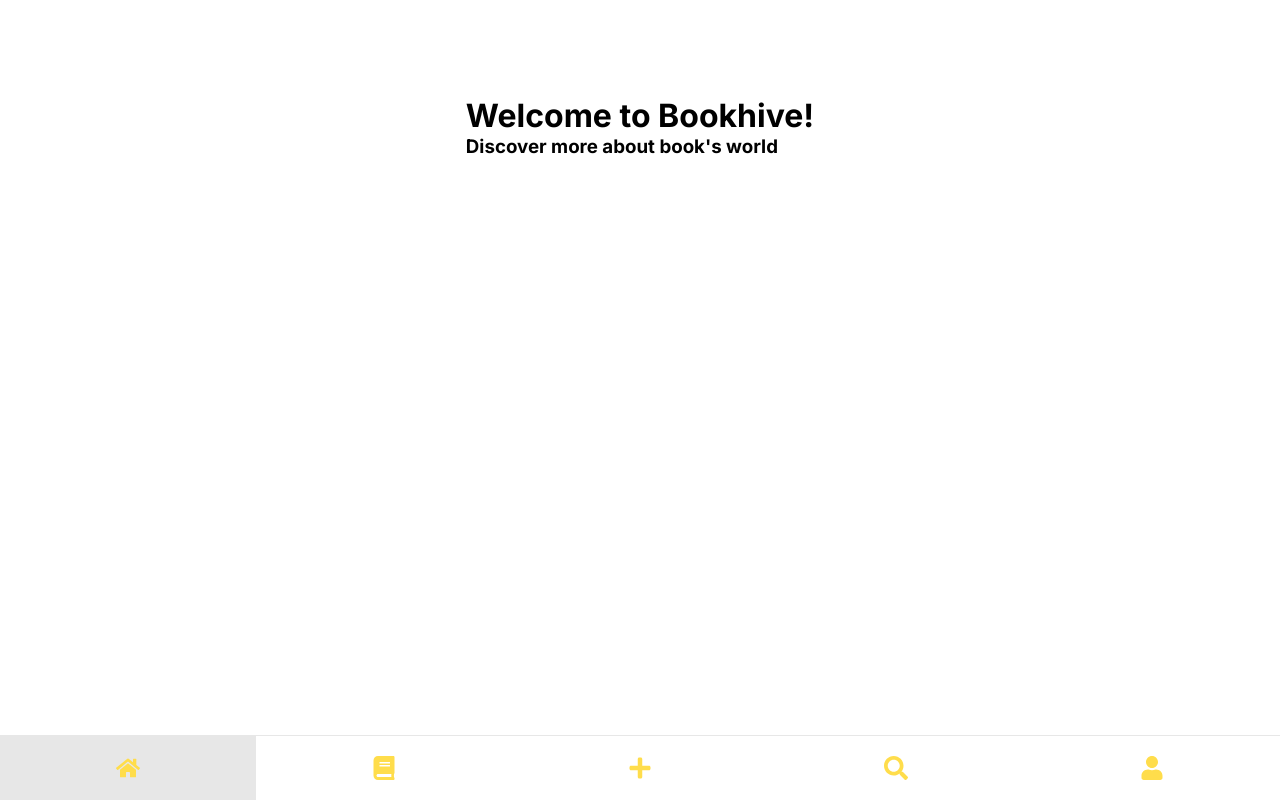
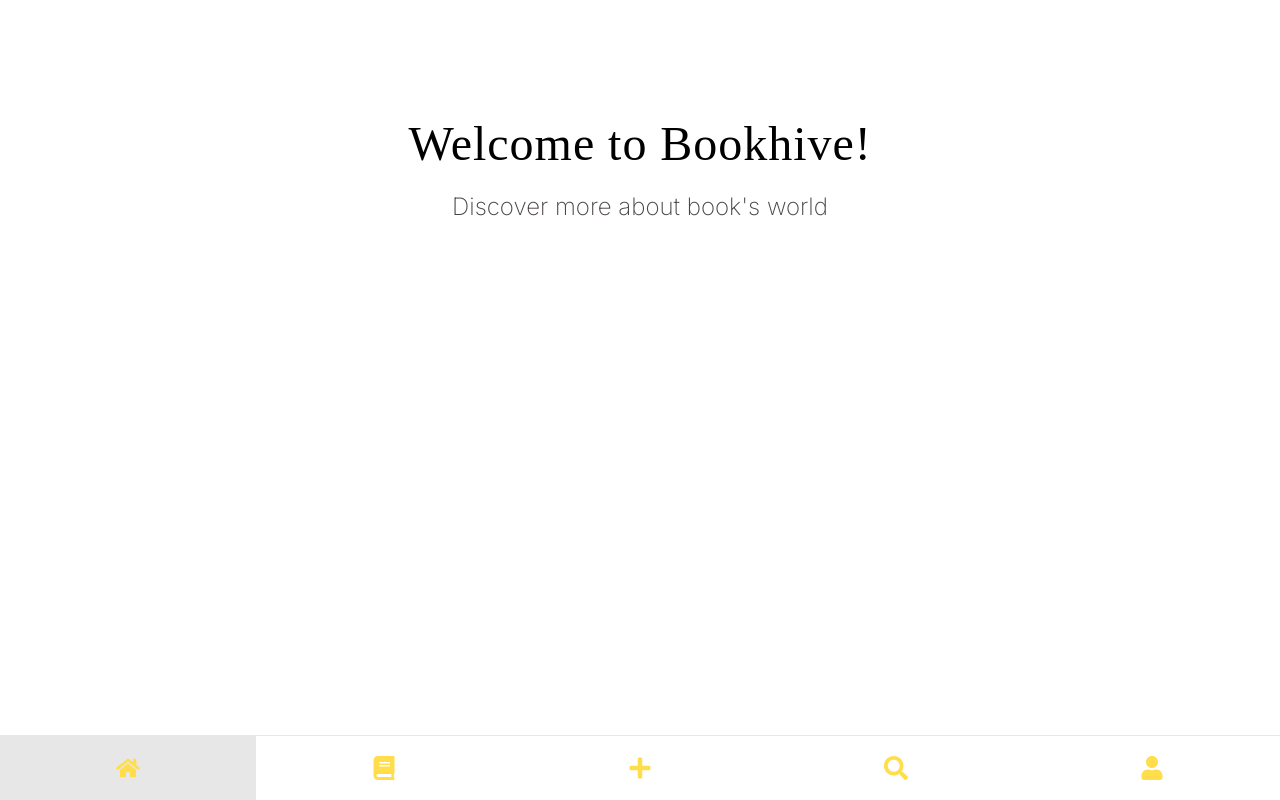
Before and after one commit to BookHive-ufcg/bookhive-web, a Next.js app: page / in a window 1280 px wide. Built offline with nearby package versions, Linux system fonts and the light colour scheme.

Commit message:
add title component

```diff
--- a/src/app/globals.css
+++ b/src/app/globals.css
@@ -1,9 +1,10 @@
 :root {
   --max-width: 1100px;
   --border-radius: 12px;
-  --font-mono: ui-monospace, Menlo, Monaco, "Cascadia Mono", "Segoe UI Mono",
-    "Roboto Mono", "Oxygen Mono", "Ubuntu Monospace", "Source Code Pro",
-    "Fira Mono", "Droid Sans Mono", "Courier New", monospace;
+  --font-primary: "Metamorphous";
+  --font-secondary: "Open Sans Hebrew";
+
+  --font-color-secondary: #4a4545;
 
   --background-primary: #ffffee;
   --background-secondary: #ffffff;
--- a/src/app/page.tsx
+++ b/src/app/page.tsx
@@ -1,4 +1,3 @@
-import Image from "next/image";
 import styles from "./page.module.css";
 import Title from "@/components/Title";
 
--- a/src/components/Title/index.tsx
+++ b/src/components/Title/index.tsx
@@ -10,9 +10,9 @@ export default function Title({
   subTitleText: string;
 }) {
   return (
-    <div>
-      <h1>{titleText}</h1>
-      <h3>{subTitleText}</h3>
+    <div className={styles.title}>
+      <h1 className={styles.titleText}>{titleText}</h1>
+      <h3 className={styles.subTitleText}>{subTitleText}</h3>
     </div>
   );
 }
--- a/src/components/Title/title.module.css
+++ b/src/components/Title/title.module.css
@@ -1,30 +1,17 @@
-.navbar {
-  display: flex;
-  justify-content: space-around;
-  align-items: center;
-  background-color: var(--background-secondary);
-  position: fixed;
-  bottom: 0;
-  width: 100%;
-  border-top: 1px solid var(--background-tertiary);
+.title {
+  text-align: center;
 }
 
-.navbar a {
-  padding: 20px 0;
-  width: 20%;
-  display: flex;
-  justify-content: center;
+.titleText {
+  font-family: var(--font-primary);
+  font-size: 48px;
+  font-weight: 400;
+  line-height: 2;
+  letter-spacing: 0.02em;
 }
 
-.navbar a:hover {
-  background-color: var(--background-tertiary);
+.subTitleText {
+  color: var(--font-color-secondary);
+  font-size: 24px;
+  font-weight: 200;
 }
-
-.icon {
-  color: #ffdd4b;
-  font-size: 24px;
-}
-
-.active {
-  background-color: var(--background-tertiary);
-}
```
